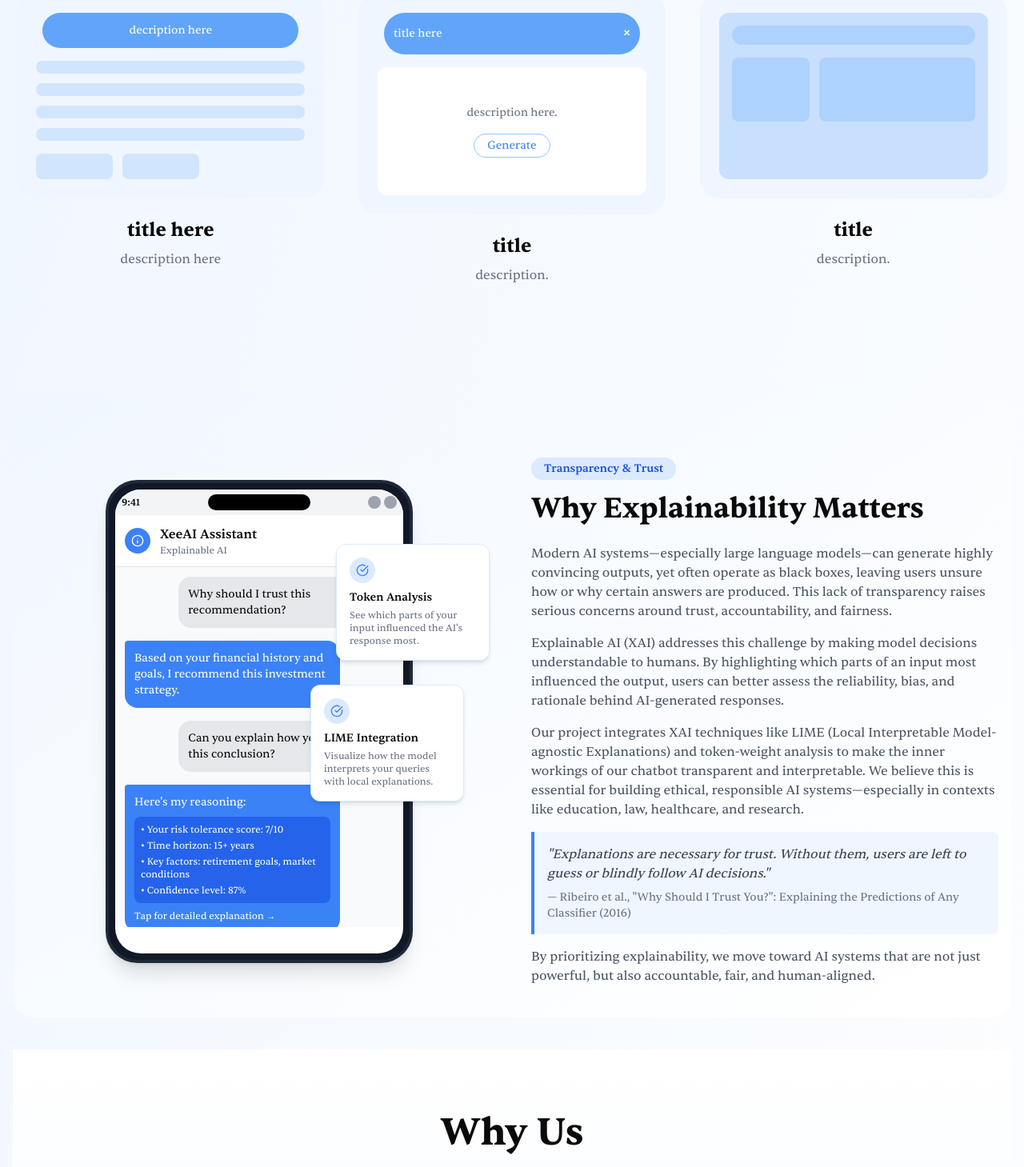
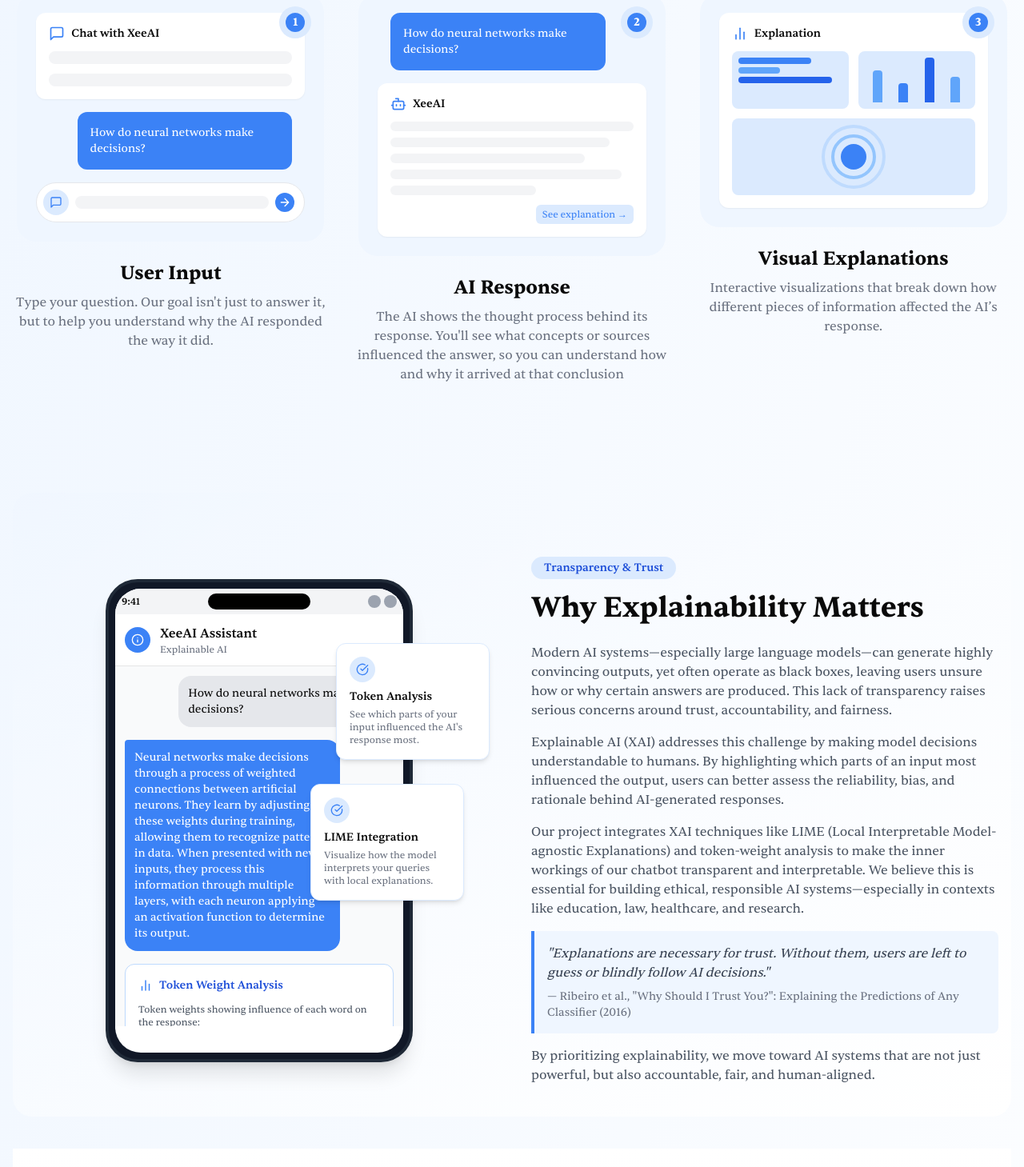
Before and after one commit to mr-jones123/new-xai-version, a Next.js app: page / in a window 1280 px wide. Shown: the part 1000-2459 px from the top of the page at 80% size. Built offline with nearby package versions, Linux system fonts and the light colour scheme.

Commit message:
improve visuals and structure of landing page

```diff
--- a/src/components/ExplainabilitySection.tsx
+++ b/src/components/ExplainabilitySection.tsx
@@ -1,4 +1,4 @@
-import { Info, AlertCircle, CheckCircle } from "lucide-react"
+import { Info, CheckCircle, BarChart2 } from "lucide-react"
 
 const ExplainabilitySection = () => {
   return (
@@ -32,52 +32,118 @@ const ExplainabilitySection = () => {
 
                 {/* Chat content */}
                 <div className="p-3 h-[450px] overflow-y-auto bg-gray-50">
-                  {/* User message */}
+                  {/* Step 1: User Input */}
                   <div className="flex justify-end mb-4">
                     <div className="bg-gray-200 rounded-2xl rounded-tr-sm p-3 max-w-[80%]">
-                      <p className="text-sm">Why should I trust this recommendation?</p>
+                      <p className="text-sm">How do neural networks make decisions?</p>
                     </div>
                   </div>
 
-                  {/* AI response */}
+                  {/* Step 2: AI Output */}
                   <div className="flex mb-4">
                     <div className="bg-blue-500 text-white rounded-2xl rounded-tl-sm p-3 max-w-[80%]">
                       <p className="text-sm">
-                        Based on your financial history and goals, I recommend this investment strategy.
+                        Neural networks make decisions through a process of weighted connections between artificial
+                        neurons. They learn by adjusting these weights during training, allowing them to recognize
+                        patterns in data. When presented with new inputs, they process this information through multiple
+                        layers, with each neuron applying an activation function to determine its output.
                       </p>
                     </div>
                   </div>
 
-                  {/* User follow-up */}
-                  <div className="flex justify-end mb-4">
-                    <div className="bg-gray-200 rounded-2xl rounded-tr-sm p-3 max-w-[80%]">
-                      <p className="text-sm">Can you explain how you reached this conclusion?</p>
+                  {/* Step 3: Token Weight Visualization */}
+                  <div className="bg-white border border-blue-200 rounded-xl p-4 shadow-sm mb-4">
+                    <div className="flex items-center gap-2 mb-3">
+                      <BarChart2 size={18} className="text-blue-500" />
+                      <p className="text-sm font-medium text-blue-700">Token Weight Analysis</p>
                     </div>
-                  </div>
 
-                  {/* AI explanation */}
-                  <div className="flex mb-4">
-                    <div className="bg-blue-500 text-white rounded-2xl rounded-tl-sm p-3 max-w-[80%]">
-                      <p className="text-sm">Here&apos;s my reasoning:</p>
-                      <div className="mt-2 p-2 bg-blue-600 rounded-lg text-xs">
-                        <p className="mb-1">• Your risk tolerance score: 7/10</p>
-                        <p className="mb-1">• Time horizon: 15+ years</p>
-                        <p className="mb-1">• Key factors: retirement goals, market conditions</p>
-                        <p>• Confidence level: 87%</p>
+                    <p className="text-xs text-gray-600 mb-3">
+                      Token weights showing influence of each word on the response:
+                    </p>
+
+                    {/* Literal bar graph with token weights */}
+                    <div className="bg-blue-50 rounded-lg p-3">
+                      {/* The actual bar graph */}
+                      <div className="h-[140px] flex items-end justify-between gap-1 mb-2 pt-3 border-b border-gray-300 relative">
+                        {/* Y-axis labels */}
+                        <div className="absolute -left-2 top-0 bottom-0 w-8 flex flex-col justify-between text-[9px] text-gray-500">
+                          <span>2.0</span>
+                          <span>1.5</span>
+                          <span>1.0</span>
+                          <span>0.5</span>
+                          <span>0.0</span>
+                        </div>
+
+                        {/* Horizontal grid lines */}
+                        <div className="absolute left-6 right-0 top-0 bottom-0 flex flex-col justify-between">
+                          <div className="border-t border-dashed border-gray-300 w-full h-0"></div>
+                          <div className="border-t border-dashed border-gray-300 w-full h-0"></div>
+                          <div className="border-t border-dashed border-gray-300 w-full h-0"></div>
+                          <div className="border-t border-dashed border-gray-300 w-full h-0"></div>
+                          <div className="border-t border-dashed border-gray-300 w-full h-0"></div>
+                        </div>
+
+                        {/* Bars */}
+                        <div className="flex-1 flex flex-col items-center">
+                          <div className="bg-blue-300 w-6 rounded-t-sm" style={{ height: "30px" }}></div>
+                          <span className="text-[9px] mt-1 text-gray-600">how</span>
+                          <span className="text-[8px] text-blue-700 font-medium">0.43</span>
+                        </div>
+
+                        <div className="flex-1 flex flex-col items-center">
+                          <div className="bg-blue-300 w-6 rounded-t-sm" style={{ height: "20px" }}></div>
+                          <span className="text-[9px] mt-1 text-gray-600">do</span>
+                          <span className="text-[8px] text-blue-700 font-medium">0.28</span>
+                        </div>
+
+                        <div className="flex-1 flex flex-col items-center">
+                          <div className="bg-blue-600 w-6 rounded-t-sm" style={{ height: "120px" }}></div>
+                          <span className="text-[9px] mt-1 text-gray-600">neural</span>
+                          <span className="text-[8px] text-blue-700 font-medium">1.79</span>
+                        </div>
+
+                        <div className="flex-1 flex flex-col items-center">
+                          <div className="bg-blue-600 w-6 rounded-t-sm" style={{ height: "115px" }}></div>
+                          <span className="text-[9px] mt-1 text-gray-600">networks</span>
+                          <span className="text-[8px] text-blue-700 font-medium">1.68</span>
+                        </div>
+
+                        <div className="flex-1 flex flex-col items-center">
+                          <div className="bg-blue-500 w-6 rounded-t-sm" style={{ height: "70px" }}></div>
+                          <span className="text-[9px] mt-1 text-gray-600">make</span>
+                          <span className="text-[8px] text-blue-700 font-medium">0.97</span>
+                        </div>
+
+                        <div className="flex-1 flex flex-col items-center">
+                          <div className="bg-blue-600 w-6 rounded-t-sm" style={{ height: "110px" }}></div>
+                          <span className="text-[9px] mt-1 text-gray-600">decisions</span>
+                          <span className="text-[8px] text-blue-700 font-medium">1.62</span>
+                        </div>
+
+                        <div className="flex-1 flex flex-col items-center">
+                          <div className="bg-blue-200 w-6 rounded-t-sm" style={{ height: "10px" }}></div>
+                          <span className="text-[9px] mt-1 text-gray-600">?</span>
+                          <span className="text-[8px] text-blue-700 font-medium">0.12</span>
+                        </div>
                       </div>
-                      <p className="text-xs mt-2">Tap for detailed explanation →</p>
+
+                      {/* Legend */}
+                      <div className="flex justify-between items-center mt-2">
+                        <div className="flex items-center gap-1">
+                          <div className="w-3 h-3 bg-blue-600 rounded-sm"></div>
+                          <span className="text-[9px] text-gray-600">High influence</span>
+                        </div>
+                        <div className="flex items-center gap-1">
+                          <div className="w-3 h-3 bg-blue-300 rounded-sm"></div>
+                          <span className="text-[9px] text-gray-600">Low influence</span>
+                        </div>
+                      </div>
                     </div>
-                  </div>
 
-                  {/* Explainability feature highlight */}
-                  <div className="bg-white border border-blue-200 rounded-xl p-3 shadow-sm mb-4">
-                    <div className="flex items-center gap-2 text-blue-600 text-sm font-medium mb-2">
-                      <AlertCircle size={16} />
-                      <span>Explainability Feature</span>
-                    </div>
-                    <p className="text-xs text-gray-600">
-                      This AI provides transparent reasoning behind its recommendations, allowing you to understand and
-                      verify its decision process.
+                    <p className="text-xs text-gray-600 mt-3">
+                      The tokens &quot;neural&quot; (1.79), &quot;networks&quot; (1.68), and &quot;decisions&quot; (1.62) have the highest weights,
+                      indicating they most strongly influenced the model&apos;s response.
                     </p>
                   </div>
                 </div>
@@ -139,7 +205,8 @@ const ExplainabilitySection = () => {
                   decisions.&quot;
                 </p>
                 <p className="text-sm text-gray-500 mt-2">
-                  — Ribeiro et al., &quot;Why Should I Trust You?&quot;: Explaining the Predictions of Any Classifier (2016)
+                  — Ribeiro et al., &quot;Why Should I Trust You?&quot;: Explaining the Predictions of Any Classifier
+                  (2016)
                 </p>
               </div>
 
--- a/src/components/HowItWorks.tsx
+++ b/src/components/HowItWorks.tsx
@@ -1,4 +1,5 @@
-import React from "react";
+import type React from "react"
+import { MessageSquare, Bot, BarChart2 } from "lucide-react"
 
 const HowItWorks: React.FC = () => {
   return (
@@ -12,82 +13,132 @@ const HowItWorks: React.FC = () => {
       </div>
 
       <div className="grid grid-cols-1 md:grid-cols-3 gap-8">
+        {/* Step 1: User Input */}
         <article className="flex flex-col items-center">
           <div className="bg-blue-50 rounded-3xl p-6 mb-6 w-full max-w-sm min-h-64 relative overflow-hidden">
-            <div className="bg-blue-400 text-white rounded-full p-3 w-full max-w-xs mx-auto mb-4 text-center">
-                <p className="text-sm">decription here</p>
+            <div className="absolute top-4 right-4 bg-blue-100 rounded-full p-2">
+              <div className="bg-blue-500 text-white rounded-full w-6 h-6 flex items-center justify-center text-sm font-bold">
+                1
+              </div>
+            </div>
+            <div className="bg-white rounded-xl shadow-sm p-4 mb-4">
+              <div className="flex items-center gap-2 mb-3">
+                <MessageSquare className="h-5 w-5 text-blue-500" />
+                <p className="text-sm font-medium">Chat with XeeAI</p>
               </div>
               <div className="space-y-3">
-                {[1, 2, 3, 4].map((item) => (
-                <div key={item} className="bg-blue-200/60 h-4 rounded-full w-full" />
+                {[1, 2].map((item) => (
+                  <div key={item} className="bg-gray-100 h-4 rounded-full w-full" />
                 ))}
               </div>
-            <div className="flex gap-3 mt-4">
-                <div className="bg-blue-200/60 h-8 rounded-lg w-24" />
-                <div className="bg-blue-200/60 h-8 rounded-lg w-24" />
+            </div>
+            <div className="bg-blue-500 text-white rounded-xl p-4 ml-auto mr-4 max-w-[80%]">
+              <p className="text-sm">How do neural networks make decisions?</p>
+            </div>
+            <div className="mt-4 flex items-center gap-2 bg-white rounded-full p-2 pr-3 border border-gray-200">
+              <div className="bg-blue-100 p-2 rounded-full">
+                <MessageSquare className="h-4 w-4 text-blue-500" />
+              </div>
+              <div className="bg-gray-100 h-4 rounded-full w-full" />
+              <div className="bg-blue-500 rounded-full p-1">
+                <svg
+                  xmlns="http://www.w3.org/2000/svg"
+                  viewBox="0 0 24 24"
+                  fill="none"
+                  stroke="currentColor"
+                  strokeWidth="2"
+                  strokeLinecap="round"
+                  strokeLinejoin="round"
+                  className="h-4 w-4 text-white"
+                >
+                  <path d="M5 12h14M12 5l7 7-7 7" />
+                </svg>
               </div>
             </div>
-            <h3 className="text-2xl font-bold mb-2">title here</h3>
+          </div>
+          <h3 className="text-2xl font-bold mb-2">User Input</h3>
           <p className="text-gray-500 text-center">
-                description here
+            Type your question. Our goal isn&apos;t just to answer it, but to help you understand why the AI responded the way it did.
           </p>
         </article>
 
+        {/* Step 2: AI Output */}
         <article className="flex flex-col items-center">
           <div className="bg-blue-50 rounded-3xl p-6 mb-6 w-full max-w-sm min-h-64 relative overflow-hidden">
-            <div className="bg-blue-400 text-white rounded-full p-3 w-full max-w-xs mx-auto mb-4 flex justify-between items-center">
-                <p className="text-sm">title here</p>
-                <button aria-label="Close" className="text-white font-bold text-lg">×</button>
-            </div>
-            <div className="bg-white rounded-xl p-6 flex flex-col items-center justify-center h-40">
-                {/* <div className="w-12 h-12 bg-blue-100 rounded-full flex items-center justify-center mb-4">
-                <svg
-                xmlns="http://www.w3.org/2000/svg"
-                className="h-6 w-6 text-blue-500"
-                fill="none"
-                viewBox="0 0 24 24"
-                stroke="currentColor"
-                >
-                    <path
-                    strokeLinecap="round"
-                    strokeLinejoin="round"
-                    strokeWidth={2}
-                    d="M7 16a4 4 0 01-.88-7.903A5 5 0 1115.9 6L16 6a5 5 0 011 9.9M15 13l-3-3m0 0l-3 3m3-3v12"
-                    />
-                </svg>
-                </div> */}
-                <p className="text-gray-500 text-sm mb-4">
-                description here.
-                </p>
-                <button className="border border-blue-300 text-blue-500 rounded-full px-4 py-1 text-sm">
-                Generate
-                </button>
+            <div className="absolute top-4 right-4 bg-blue-100 rounded-full p-2">
+              <div className="bg-blue-500 text-white rounded-full w-6 h-6 flex items-center justify-center text-sm font-bold">
+                2
               </div>
             </div>
-            <h3 className="text-2xl font-bold mb-2">title</h3>
+            <div className="bg-blue-500 text-white rounded-xl p-4 mr-auto ml-4 max-w-[80%] mb-4">
+              <p className="text-sm">How do neural networks make decisions?</p>
+            </div>
+            <div className="bg-white rounded-xl shadow-sm p-4">
+              <div className="flex items-center gap-2 mb-3">
+                <Bot className="h-5 w-5 text-blue-500" />
+                <p className="text-sm font-medium">XeeAI</p>
+              </div>
+              <div className="space-y-2">
+                <div className="bg-gray-100 h-3 rounded-full w-full" />
+                <div className="bg-gray-100 h-3 rounded-full w-[90%]" />
+                <div className="bg-gray-100 h-3 rounded-full w-[80%]" />
+                <div className="bg-gray-100 h-3 rounded-full w-[95%]" />
+                <div className="bg-gray-100 h-3 rounded-full w-[60%]" />
+              </div>
+              <div className="mt-3 flex justify-end">
+                <div className="bg-blue-100 text-blue-500 text-xs px-2 py-1 rounded-md">See explanation →</div>
+              </div>
+            </div>
+          </div>
+          <h3 className="text-2xl font-bold mb-2">AI Response</h3>
           <p className="text-gray-500 text-center">
-            description.
+            The AI shows the thought process behind its response. You&apos;ll see what concepts or sources influenced the answer, so you can understand how and why it arrived at that conclusion
           </p>
         </article>
 
+        {/* Step 3: Explanations */}
         <article className="flex flex-col items-center">
           <div className="bg-blue-50 rounded-3xl p-6 mb-6 w-full max-w-sm min-h-64 relative overflow-hidden">
-            <div className="bg-blue-200/80 rounded-xl p-4 h-full">
-            <div className="bg-blue-300/50 h-6 rounded-full w-full mb-4" />
-            <div className="flex gap-3">
-                <div className="bg-blue-300/50 h-20 rounded-lg w-1/3" />
-                <div className="bg-blue-300/50 h-20 rounded-lg w-2/3" />
+            <div className="absolute top-4 right-4 bg-blue-100 rounded-full p-2">
+              <div className="bg-blue-500 text-white rounded-full w-6 h-6 flex items-center justify-center text-sm font-bold">
+                3
+              </div>
+            </div>
+            <div className="bg-white rounded-xl shadow-sm p-4 h-full">
+              <div className="flex items-center gap-2 mb-3">
+                <BarChart2 className="h-5 w-5 text-blue-500" />
+                <p className="text-sm font-medium">Explanation</p>
+              </div>
+              <div className="grid grid-cols-2 gap-3 mb-3">
+                <div className="bg-blue-100 rounded-lg p-2">
+                  <div className="h-2 w-[70%] bg-blue-500 rounded-full mb-1" />
+                  <div className="h-2 w-[40%] bg-blue-400 rounded-full mb-1" />
+                  <div className="h-2 w-[90%] bg-blue-600 rounded-full" />
+                </div>
+                <div className="bg-blue-100 rounded-lg p-2 flex items-end justify-around">
+                  <div className="w-3 h-10 bg-blue-400 rounded-t-sm" />
+                  <div className="w-3 h-6 bg-blue-500 rounded-t-sm" />
+                  <div className="w-3 h-14 bg-blue-600 rounded-t-sm" />
+                  <div className="w-3 h-8 bg-blue-400 rounded-t-sm" />
+                </div>
+              </div>
+              <div className="bg-blue-100 rounded-lg p-2 flex items-center justify-center">
+                <div className="w-20 h-20 rounded-full border-4 border-blue-200 flex items-center justify-center">
+                  <div className="w-14 h-14 rounded-full border-4 border-blue-300 flex items-center justify-center">
+                    <div className="w-8 h-8 rounded-full bg-blue-500"></div>
                   </div>
                 </div>
               </div>
-            <h3 className="text-2xl font-bold mb-2">title</h3>
+            </div>
+          </div>
+          <h3 className="text-2xl font-bold mb-2">Visual Explanations</h3>
           <p className="text-gray-500 text-center">
-            description.
+             Interactive visualizations that break down how different pieces of information affected the AI’s response.
           </p>
         </article>
       </div>
     </section>
-    );
-};
+  )
+}
 
-export default HowItWorks;
+export default HowItWorks
```
Lines whose indentation alone changed are shown as unchanged.
